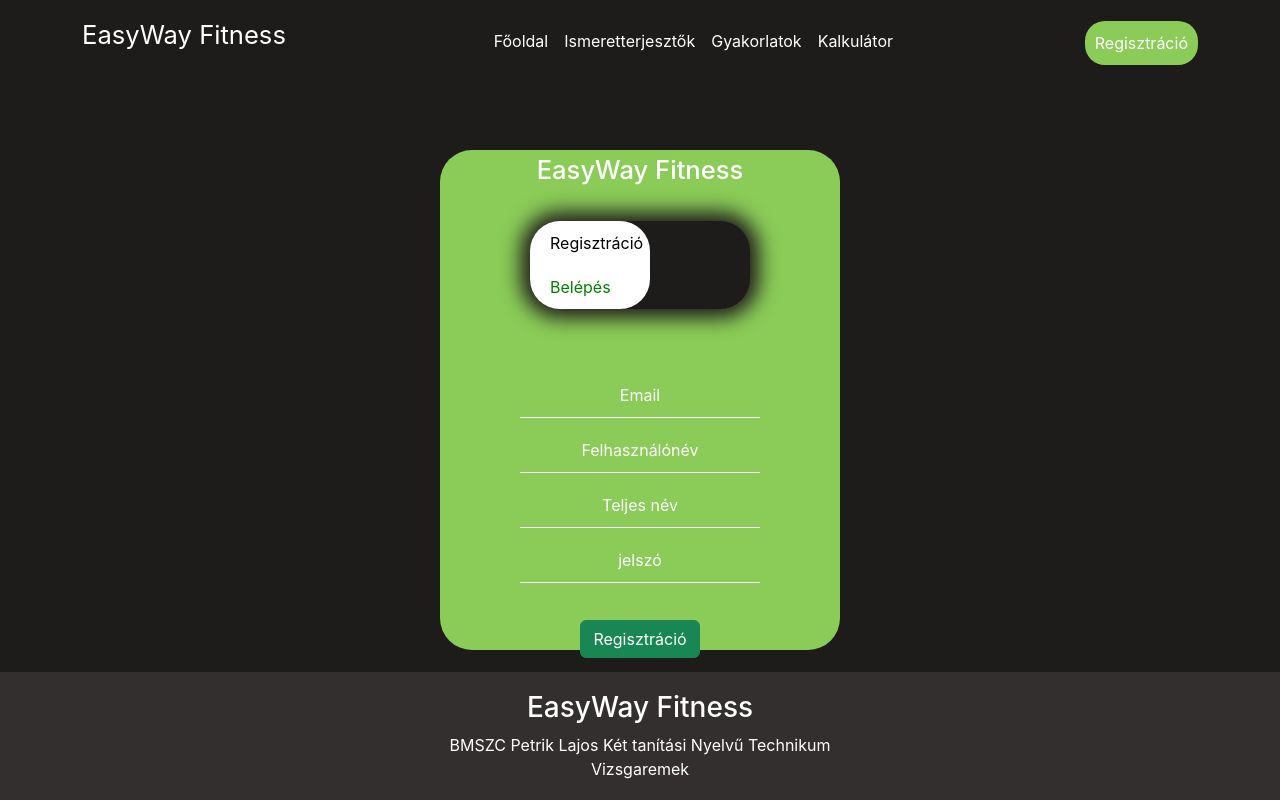
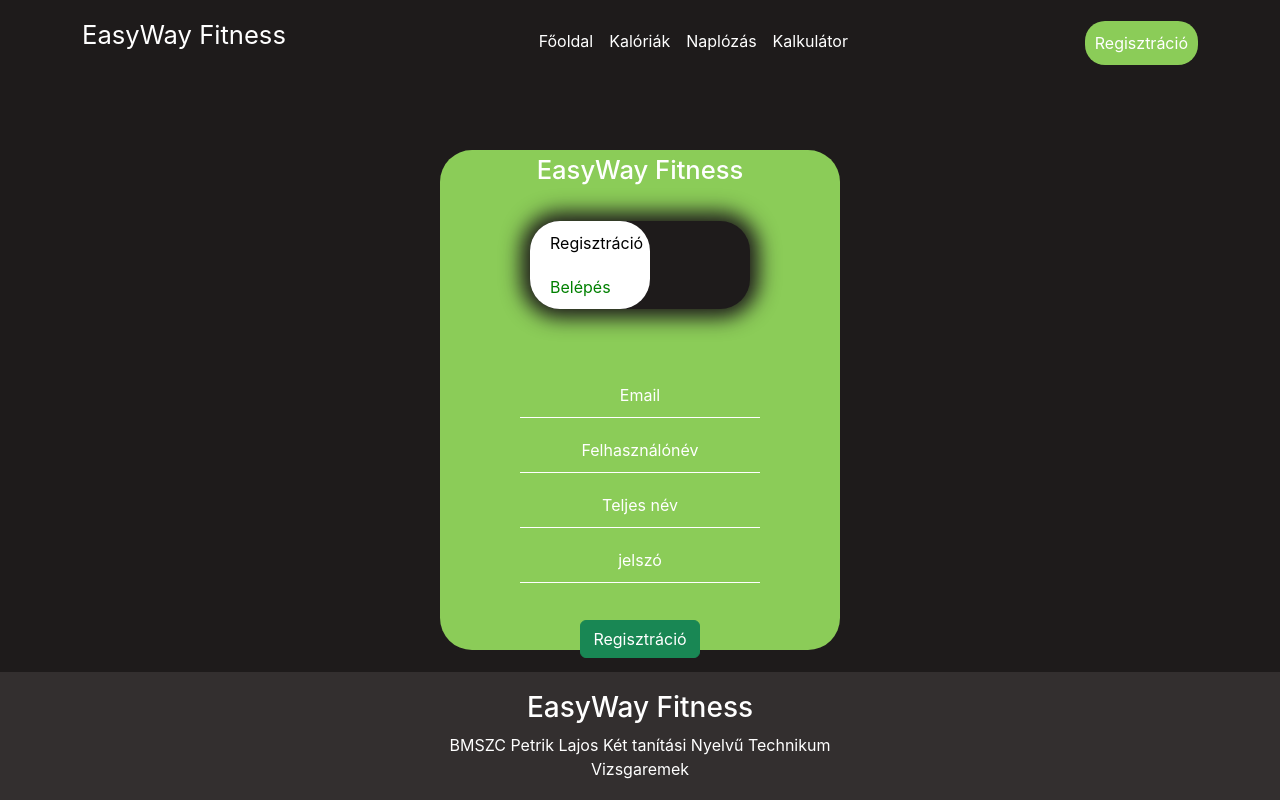
Before and after one commit to dkotai66/Vizsgaremek_FrontEnd, a React (Create React App) app in the folder easywayfitness/: page /SignUpSignIn in a window 1280 px wide. Built offline with nearby package versions, Linux system fonts and the light colour scheme.

Commit message:
navbar menü pontok átírva

```diff
--- a/easywayfitness/src/components/Main.tsx
+++ b/easywayfitness/src/components/Main.tsx
@@ -322,8 +322,8 @@ export default class Main extends Component<{}, State> {
               <span id='teamName'>EasyWay Fitness</span>
                 <ul className='nav justify-content-center'>
                   <li><NavLink to='/'>Főoldal</NavLink></li>
-                  <li><a href='#ismeretterjesztok'>Ismeretterjesztők</a></li>
-                  <li><a href='#gyakorlatok'>Gyakorlatok</a></li>
+                  <li><a href='#ismeretterjesztok'>Kalóriák</a></li>
+                  <li><a href='#gyakorlatok'>Naplózás</a></li>
                   <li><NavLink to='/Calculator'>Kalkulátor</NavLink></li>
                 </ul>
                   <button id='registration'><NavLink to='/SignUpSignIn' id='signupsignin'>Regisztráció</NavLink></button>
--- a/easywayfitness/src/components/SignUpSignIn.tsx
+++ b/easywayfitness/src/components/SignUpSignIn.tsx
@@ -118,8 +118,8 @@ export default class SignUpSignIn extends Component<{}, State> {
                 <span id='teamName'>EasyWay Fitness</span>
                 <ul className='nav justify-content-center'>
                     <li><NavLink to='/'>Főoldal</NavLink></li>
-                    <li><a href='#ismeretterjesztok'>Ismeretterjesztők</a></li>
-                    <li><a href='#gyakorlatok'>Gyakorlatok</a></li>
+                    <li><a href='#ismeretterjesztok'>Kalóriák</a></li>
+                    <li><a href='#gyakorlatok'>Naplózás</a></li>
                     <li><NavLink to='/Calculator'>Kalkulátor</NavLink></li>
                 </ul>
                     <button id='registration'><NavLink to='/SignUpSignIn' id='signupsignin'>Regisztráció</NavLink></button>
--- a/easywayfitness/src/components/calculator.tsx
+++ b/easywayfitness/src/components/calculator.tsx
@@ -157,8 +157,8 @@ export default class Calculator extends Component<{}, State> {
                 <span id='teamName'>EasyWay Fitness</span>
                 <ul className='nav justify-content-center'>
                     <li><NavLink to='/'>Főoldal</NavLink></li>
-                    <li><a href='#ismeretterjesztok'>Ismeretterjesztők</a></li>
-                    <li><a href='#gyakorlatok'>Gyakorlatok</a></li>
+                    <li><a href='#ismeretterjesztok'>Kalóriák</a></li>
+                    <li><a href='#gyakorlatok'>Naplózás</a></li>
                     <li><NavLink to='/Calculator'>Kalkulátor</NavLink></li>
                 </ul>
                     <button id='registration'><NavLink to='/SignUpSignIn' id='signupsignin'>Regisztráció</NavLink></button>
```
